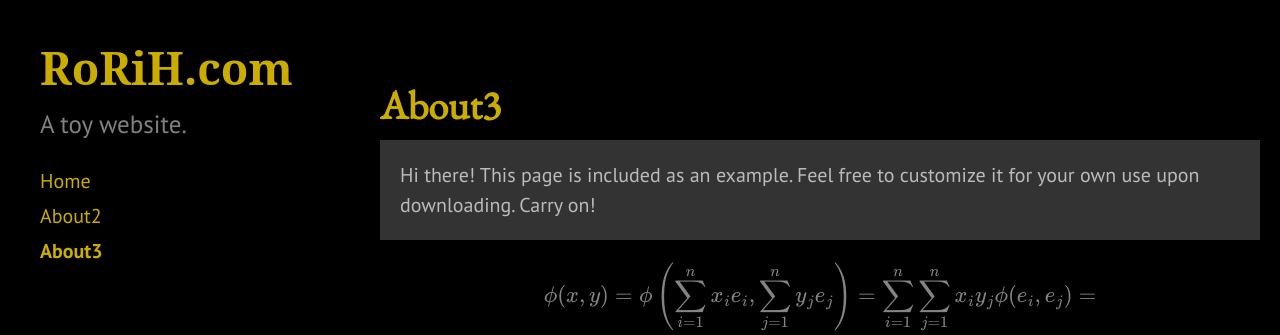
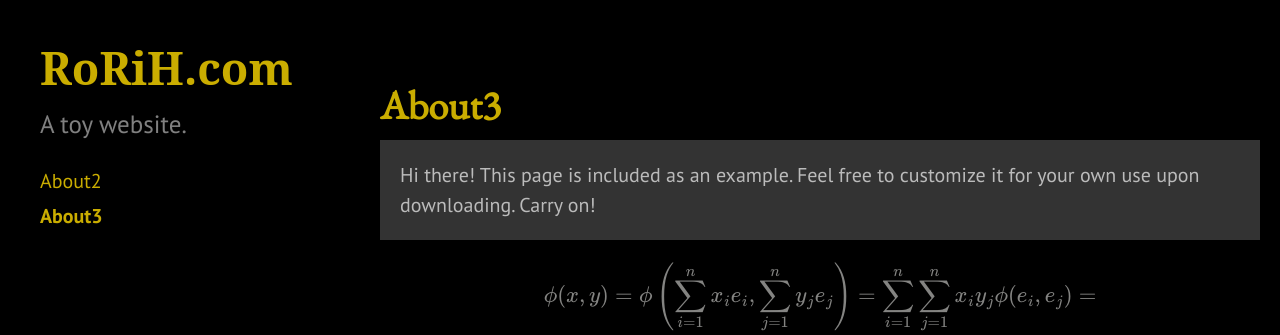
Before and after one commit to roriholm/roriholm.github.io, a Jekyll site: the page built from about3.md, in a window 1280 px wide. Shown: the top 335 px of the page. Built offline with Jekyll 4.4.1, drawn with Linux system fonts in a browser that asks for light colours; formulas are drawn with MathJax 3.

Commit message:
Update sidebar.html

```diff
--- a/_includes/sidebar.html
+++ b/_includes/sidebar.html
@@ -6,8 +6,6 @@
     </div>
 
     <nav class="sidebar-nav">
-      <a class="sidebar-nav-item{% if page.url == site.baseurl %} active{% endif %}" href="{{ index.html }}">Home</a>
-
       {% assign pages_list = site.pages %}
       {% for node in pages_list %}
         {% if node.title != null %}
```
